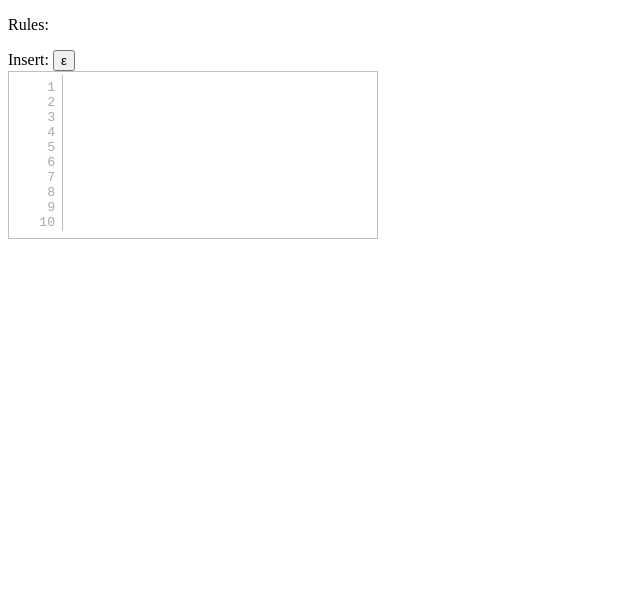
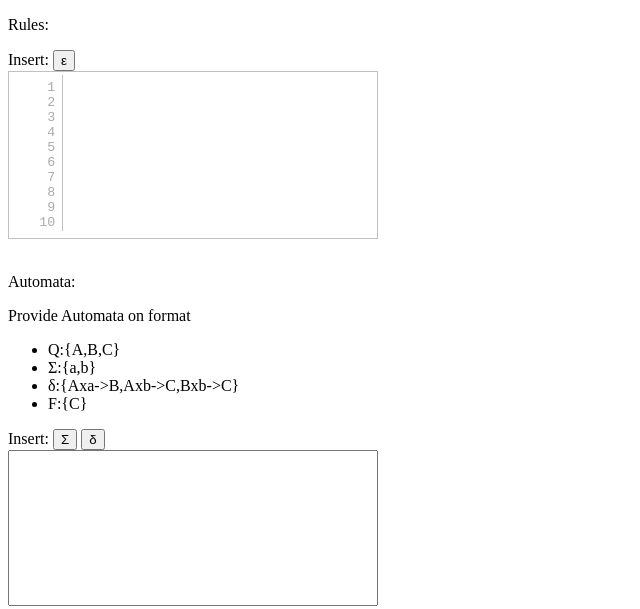
Before and after one commit to eggonzal/FDC_project, a plain HTML site: page index.html in a window 1280 px wide. Shown: the whole page, without its empty margins (0-640 px from the left). Drawn offline with Linux system fonts and the light colour scheme.

Commit message:
Inicio AFN a G
Se agrego un TF para capturar el automata, botones para agregar
caracteres especiales y cambios en JS para diferenciar entre ambos text
fields, chequeo basico de formato y propiedades del AFN.

```diff
--- a/index.html
+++ b/index.html
@@ -14,6 +14,7 @@
     <script src="js/jquery-linedtextarea.js"></script>
 
     <title>Proyecto Final</title>
+
 </head>
 
 <body>
@@ -24,6 +25,21 @@
     <div id="result-box">
 
     </div>
+    <br>
+    <p>Automata:</p>
+    <p>Provide Automata on format </p>
+    <ul>
+        <li> Q:{A,B,C}</li>
+        <li>&Sigma;:{a,b}</li>
+        <li>&delta;:{Axa->B,Axb->C,Bxb->C}</li>
+        <li>F:{C}</li>
+    </ul>
+    <div id="tools" >Insert: <button id="sigma">&Sigma;</button> <button id="delta">&delta;</button></div>
+
+    <textarea id="automata-input" rows="10" cols="60" wrap="off" style="resize: none; width: 364px;"></textarea>
+    <div id="result-box">
+
+    </div>
 
     <script src="js/main.js"></script>
 </body>
```
